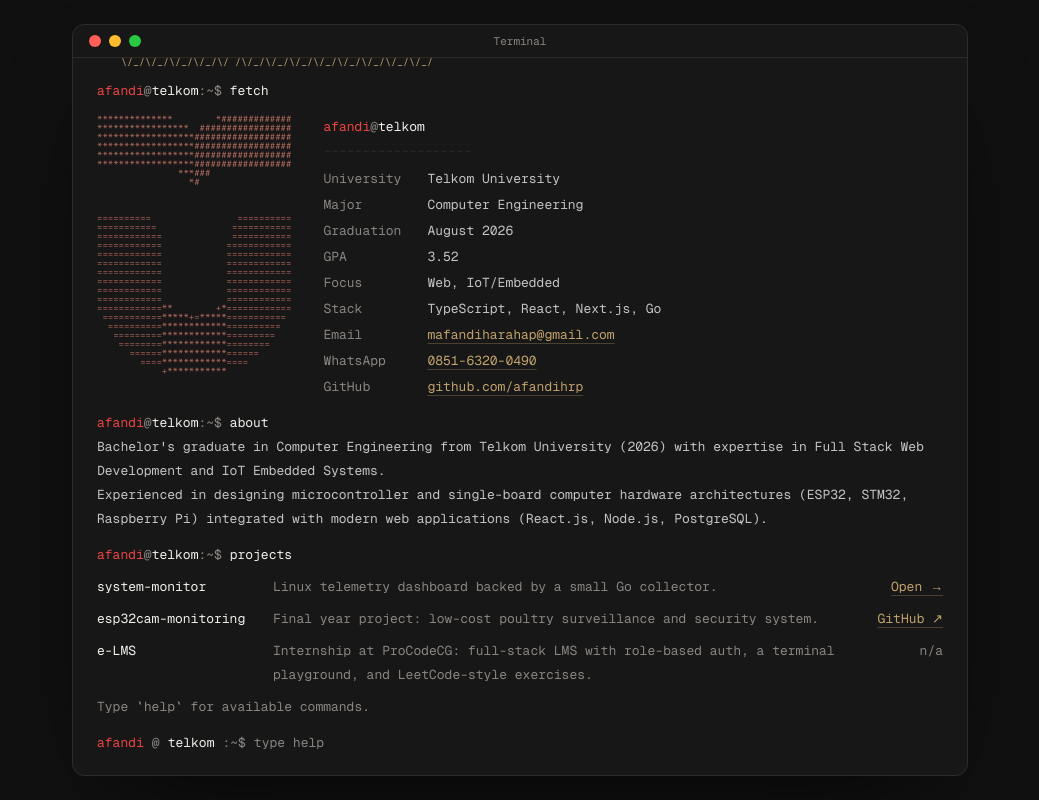
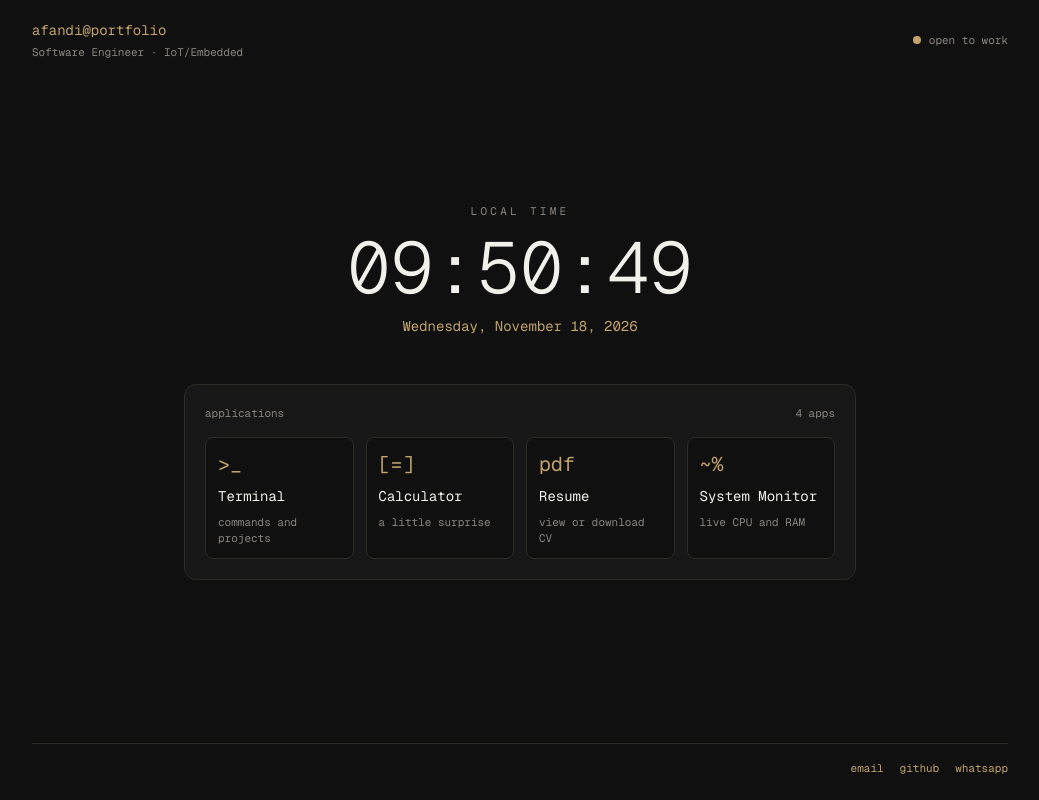
Before and after one commit to afandihrp/Port_afh_resume, a Next.js app: page / in a window 1280 px wide. Shown: the whole page, without its empty margins (120-1159 px from the left). Built offline with nearby package versions, Linux system fonts and the light colour scheme.

Commit message:
added desktop gui view

```diff
--- /dev/null
+++ b/app/components/Desktop.tsx
@@ -0,0 +1,184 @@
+"use client";
+
+import Link from "next/link";
+import { useEffect, useState } from "react";
+import { CalculatorPrank } from "./CalculatorPrank";
+import { ResumeViewer } from "./ResumeViewer";
+
+const timeFormatter = new Intl.DateTimeFormat("en-GB", {
+  hour: "2-digit",
+  minute: "2-digit",
+  second: "2-digit",
+  hour12: false,
+});
+
+const dateFormatter = new Intl.DateTimeFormat("en-US", {
+  weekday: "long",
+  day: "numeric",
+  month: "long",
+  year: "numeric",
+});
+
+type AppTileProps = {
+  label: string;
+  description: string;
+  glyph: string;
+  href?: string;
+  onClick?: () => void;
+};
+
+function AppTile({ label, description, glyph, href, onClick }: AppTileProps) {
+  const className =
+    "flex min-h-28 flex-col items-start gap-2 rounded-lg border border-term-line bg-term-bg p-3 text-left transition-colors hover:border-term-brass/60 hover:bg-term-line/40 focus-visible:border-term-brass focus-visible:outline-none";
+
+  const content = (
+    <>
+      <span aria-hidden="true" className="font-mono text-xl text-term-brass">
+        {glyph}
+      </span>
+      <span className="font-mono text-sm text-term-bright">{label}</span>
+      <span className="font-mono text-[11px] leading-4 text-term-dim">{description}</span>
+    </>
+  );
+
+  if (href) {
+    return (
+      <Link href={href} className={className}>
+        {content}
+      </Link>
+    );
+  }
+
+  return (
+    <button type="button" onClick={onClick} className={className}>
+      {content}
+    </button>
+  );
+}
+
+export default function Desktop() {
+  const [now, setNow] = useState<Date | null>(null);
+  const [calculatorExpression, setCalculatorExpression] = useState<string | null>(null);
+  const [isResumeOpen, setIsResumeOpen] = useState(false);
+
+  useEffect(() => {
+    const start = window.setTimeout(() => setNow(new Date()), 0);
+    const interval = window.setInterval(() => setNow(new Date()), 1000);
+
+    return () => {
+      window.clearTimeout(start);
+      window.clearInterval(interval);
+    };
+  }, []);
+
+  const time = now ? timeFormatter.format(now) : "--:--:--";
+  const date = now ? dateFormatter.format(now) : "—";
+
+  return (
+    <div className="desktop-page flex min-h-screen flex-col bg-term-bg text-term-ink">
+      <header className="mx-auto flex w-full max-w-5xl items-center justify-between gap-4 px-4 py-5 sm:px-6">
+        <div>
+          <p className="font-mono text-sm text-term-brass">afandi@portfolio</p>
+          <p className="mt-1 font-mono text-[11px] text-term-dim">
+            Software Engineer · IoT/Embedded
+          </p>
+        </div>
+
+        <div className="flex items-center gap-2 font-mono text-[11px] text-term-dim">
+          <span aria-hidden="true" className="h-2 w-2 rounded-full bg-term-brass" />
+          <span>open to work</span>
+        </div>
+      </header>
+
+      <main className="flex flex-1 items-center justify-center px-4 pb-10">
+        <div className="w-full max-w-2xl">
+          <section aria-label="Clock" className="text-center">
+            <p className="font-mono text-[11px] uppercase tracking-[0.3em] text-term-dim">
+              local time
+            </p>
+            <p className="mt-3 font-mono text-5xl font-light tabular-nums text-term-bright sm:text-7xl">
+              {time}
+            </p>
+            <p className="mt-3 font-mono text-sm text-term-brass">{date}</p>
+          </section>
+
+          <section
+            aria-label="Applications"
+            className="mt-12 rounded-xl border border-term-line bg-term-panel p-4 sm:p-5"
+          >
+            <div className="flex items-center justify-between font-mono text-[11px] text-term-dim">
+              <span>applications</span>
+              <span>4 apps</span>
+            </div>
+
+            <div className="mt-4 grid grid-cols-2 gap-3 sm:grid-cols-4">
+              <AppTile
+                label="Terminal"
+                description="commands and projects"
+                glyph=">_"
+                href="/terminal"
+              />
+              <AppTile
+                label="Calculator"
+                description="a little surprise"
+                glyph="[=]"
+                onClick={() => setCalculatorExpression("0")}
+              />
+              <AppTile
+                label="Resume"
+                description="view or download CV"
+                glyph="pdf"
+                onClick={() => setIsResumeOpen(true)}
+              />
+              <AppTile
+                label="System Monitor"
+                description="live CPU and RAM"
+                glyph="~%"
+                href="/stats"
+              />
+            </div>
+          </section>
+        </div>
+      </main>
+
+      <footer className="mx-auto w-full max-w-5xl px-4 pb-6 sm:px-6">
+        <div className="flex justify-end border-t border-term-line pt-4 font-mono text-[11px] text-term-dim">
+          <div className="flex gap-4">
+            <a
+              href="mailto:mafandiharahap@gmail.com"
+              className="text-term-brass transition-colors hover:text-term-bright"
+            >
+              email
+            </a>
+            <a
+              href="https://github.com/afandihrp"
+              target="_blank"
+              rel="noreferrer"
+              className="text-term-brass transition-colors hover:text-term-bright"
+            >
+              github
+            </a>
+            <a
+              href="https://wa.me/6285163200490"
+              target="_blank"
+              rel="noreferrer"
+              className="text-term-brass transition-colors hover:text-term-bright"
+            >
+              whatsapp
+            </a>
+          </div>
+        </div>
+      </footer>
+
+      <ResumeViewer isOpen={isResumeOpen} onClose={() => setIsResumeOpen(false)} />
+
+      {calculatorExpression === null ? null : (
+        <CalculatorPrank
+          key={calculatorExpression}
+          expression={calculatorExpression}
+          onClose={() => setCalculatorExpression(null)}
+        />
+      )}
+    </div>
+  );
+}
--- a/app/components/TerminalPortfolio.tsx
+++ b/app/components/TerminalPortfolio.tsx
@@ -10,6 +10,7 @@ import { CalculatorPrank } from "./CalculatorPrank";
 import { ResumeViewer } from "./ResumeViewer";
 import { TopOutput } from "./TopOutput";
 import { downloadResume } from "./resume";
+import { WindowControls } from "./WindowControls";
 
 const profile = {
   name: "Afandi",
@@ -620,11 +621,7 @@ export default function TerminalPortfolio() {
     <div className="terminal-page flex min-h-screen items-center justify-center bg-term-bg p-3 sm:p-6">
       <div className="flex h-[calc(100dvh-1.5rem)] max-h-[900px] w-full max-w-4xl flex-col overflow-hidden rounded-xl border border-term-line bg-term-panel shadow-[0_40px_100px_-50px_rgba(0,0,0,0.9)] sm:h-[calc(100dvh-3rem)]">
         <header className="relative flex items-center gap-2 border-b border-term-line px-4 py-2.5">
-          <div aria-hidden="true" className="flex items-center gap-2">
-            <span className="h-3 w-3 rounded-full bg-[#ff5f57]" />
-            <span className="h-3 w-3 rounded-full bg-[#febc2e]" />
-            <span className="h-3 w-3 rounded-full bg-[#28c840]" />
-          </div>
+          <WindowControls onClose={() => router.push("/")} />
 
           <span className="absolute left-1/2 -translate-x-1/2 font-mono text-[11px] text-term-dim">
             Terminal
--- /dev/null
+++ b/app/components/WindowControls.tsx
@@ -0,0 +1,24 @@
+"use client";
+
+type WindowControlsProps = {
+  onClose: () => void;
+};
+
+const CONTROL_COLORS = ["bg-[#ff5f57]", "bg-[#febc2e]", "bg-[#28c840]"];
+
+export function WindowControls({ onClose }: WindowControlsProps) {
+  return (
+    <div className="flex items-center gap-2">
+      {CONTROL_COLORS.map((color) => (
+        <button
+          key={color}
+          type="button"
+          onClick={onClose}
+          aria-label="Close window"
+          title="Close"
+          className={`h-3 w-3 rounded-full ${color} transition-opacity hover:opacity-70 focus-visible:outline-2 focus-visible:outline-offset-2 focus-visible:outline-term-brass`}
+        />
+      ))}
+    </div>
+  );
+}
--- a/app/globals.css
+++ b/app/globals.css
@@ -38,12 +38,16 @@ body {
   font-family: var(--font-geist-sans), system-ui, sans-serif;
 }
 
-body:has(.terminal-page) {
+body:has(.terminal-page),
+body:has(.desktop-page),
+body:has(.stats-page) {
   background: #101010;
   color: #c4c4c4;
 }
 
-html:has(.terminal-page) {
+html:has(.terminal-page),
+html:has(.desktop-page),
+html:has(.stats-page) {
   background: #101010;
 }
 
@@ -55,7 +59,9 @@ html {
   background: var(--rule);
 }
 
-.terminal-page ::selection {
+.terminal-page ::selection,
+.desktop-page ::selection,
+.stats-page ::selection {
   background: #3b3323;
   color: #f2f0eb;
 }
--- a/app/page.tsx
+++ b/app/page.tsx
@@ -1,11 +1,11 @@
 import type { Metadata } from "next";
-import TerminalPortfolio from "./components/TerminalPortfolio";
+import Desktop from "./components/Desktop";
 
 export const metadata: Metadata = {
-  title: "Afandi Web Developer - IoT/Embedded Engineer",
-  description: "Terminal portfolio.",
+  title: "Portfolio",
+  description: "Afandi — software engineer and IoT/embedded developer.",
 };
 
 export default function Home() {
-  return <TerminalPortfolio />;
+  return <Desktop />;
 }
--- a/app/stats/SystemDashboard.tsx
+++ b/app/stats/SystemDashboard.tsx
@@ -1,15 +1,17 @@
 "use client";
 
 import Link from "next/link";
+import { useRouter } from "next/navigation";
 import { useEffect, useRef, useState } from "react";
+import { WindowControls } from "../components/WindowControls";
 import type { ReactNode } from "react";
 
 const MAX_HISTORY = 60;
 const RAM_TOTAL_GB = 16;
 const SAMPLE_INTERVAL_MS = 1000;
 const ANIMATION_DURATION_MS = 600;
-const CPU_COLOR = "#2f6f4e";
-const RAM_COLOR = "#9a6b2f";
+const CPU_COLOR = "#c2a36b";
+const RAM_COLOR = "#b06a5c";
 const COLLECTOR_URL = "http://localhost:5000/stats";
 const COLLECTOR_TIMEOUT_MS = 800;
 
@@ -241,21 +243,23 @@ function Metric({
 
   return (
     <div>
-      <h2 className="text-xs font-medium uppercase tracking-[0.18em] text-muted">{label}</h2>
+      <h2 className="font-mono text-[11px] uppercase tracking-[0.18em] text-term-dim">{label}</h2>
 
-      <p className="mt-4 font-mono text-5xl font-medium tracking-tight tabular-nums text-ink">
+      <p className="mt-4 font-mono text-5xl font-medium tracking-tight tabular-nums text-term-bright">
         {animatedPercent.toFixed(1)}
-        <span className="ml-1 text-xl text-muted">%</span>
+        <span className="ml-1 text-xl text-term-dim">%</span>
       </p>
 
-      <div className="mt-5 h-1.5 overflow-hidden rounded-full bg-rule">
+      <div className="mt-5 h-1.5 overflow-hidden rounded-full bg-term-line">
         <div
           className="h-full rounded-full transition-[width] duration-700 ease-out"
           style={{ width: `${animatedPercent}%`, backgroundColor: color }}
         />
       </div>
 
-      <div className="mt-4 flex flex-wrap gap-x-6 gap-y-1 text-xs text-muted">{children}</div>
+      <div className="mt-4 flex flex-wrap gap-x-6 gap-y-1 font-mono text-[11px] text-term-dim">
+        {children}
+      </div>
     </div>
   );
 }
@@ -272,11 +276,13 @@ function HistoryChart({ cpuHistory, ramHistory }: { cpuHistory: number[]; ramHis
   const gridLevels = [25, 50, 75];
 
   return (
-    <section className="border-t border-rule pt-8">
+    <section className="border-t border-term-line pt-8">
       <div className="flex flex-wrap items-baseline justify-between gap-3">
-        <h2 className="text-xs font-medium uppercase tracking-[0.18em] text-muted">Last 60 seconds</h2>
+        <h2 className="font-mono text-[11px] uppercase tracking-[0.18em] text-term-dim">
+          Last 60 seconds
+        </h2>
 
-        <div className="flex items-center gap-5 text-xs text-muted">
+        <div className="flex items-center gap-5 font-mono text-[11px] text-term-dim">
           <span className="flex items-center gap-2">
             <span className="h-2 w-2 rounded-full" style={{ backgroundColor: CPU_COLOR }} />
             CPU
@@ -304,7 +310,7 @@ function HistoryChart({ cpuHistory, ramHistory }: { cpuHistory: number[]; ramHis
               x2={width}
               y1={y}
               y2={y}
-              stroke="var(--rule)"
+              stroke="var(--color-term-line)"
               strokeDasharray="3 6"
               vectorEffect="non-scaling-stroke"
             />
@@ -355,29 +361,39 @@ export default function SystemDashboard() {
   const ramUsedGB = (ramPercent / 100) * RAM_TOTAL_GB;
   const ramAvailableGB = RAM_TOTAL_GB - ramUsedGB;
 
+  const router = useRouter();
+
   return (
-    <div className="min-h-screen bg-paper text-ink">
-      <header className="mx-auto flex w-full max-w-3xl items-center justify-between gap-4 px-6 py-6 sm:py-8">
-        <Link href="/" className="text-sm font-medium transition-colors hover:text-muted">
-          ← Afandi
-        </Link>
-        <span className="flex items-center gap-2 font-mono text-xs text-muted">
+    <div className="stats-page min-h-screen bg-term-bg p-3 sm:p-6">
+      <div className="mx-auto w-full max-w-4xl overflow-hidden rounded-xl border border-term-line bg-term-panel shadow-[0_40px_100px_-50px_rgba(0,0,0,0.9)]">
+        <header className="relative flex items-center gap-2 border-b border-term-line px-4 py-2.5">
+          <WindowControls onClose={() => router.push("/")} />
+
+          <span className="absolute left-1/2 -translate-x-1/2 font-mono text-[11px] text-term-dim">
+            System Monitor
+          </span>
+
+          <span className="ml-auto flex items-center gap-2 font-mono text-[11px] text-term-dim">
             <span
               aria-hidden="true"
-            className="h-1.5 w-1.5 rounded-full bg-rule"
+              className="h-2 w-2 rounded-full bg-term-line"
               style={
                 SOURCE_DOT_COLORS[source] ? { backgroundColor: SOURCE_DOT_COLORS[source] } : undefined
               }
             />
-          {STATUS_LABELS[source]}
+            <span className="hidden sm:inline">{STATUS_LABELS[source]}</span>
           </span>
         </header>
 
-      <main className="mx-auto w-full max-w-3xl px-6 pb-20">
-        <div className="border-b border-rule pb-8">
-          <p className="text-sm text-muted">System monitor</p>
-          <h1 className="mt-2 text-3xl font-semibold tracking-tight sm:text-4xl">CPU and RAM</h1>
-          <p className="mt-3 max-w-xl text-sm leading-7 text-muted-strong">
+        <main className="terminal-scroll px-4 py-6 sm:px-8 sm:py-8">
+          <div className="border-b border-term-line pb-8">
+            <p className="font-mono text-[11px] uppercase tracking-[0.18em] text-term-dim">
+              System monitor
+            </p>
+            <h1 className="mt-2 font-mono text-2xl font-medium text-term-bright sm:text-3xl">
+              CPU and RAM
+            </h1>
+            <p className="mt-3 max-w-xl font-mono text-[12px] leading-6 text-term-ink">
               {SOURCE_DESCRIPTIONS[source]}
             </p>
           </div>
@@ -385,18 +401,18 @@ export default function SystemDashboard() {
           {source === "dummy" ? (
             <div
               role="status"
-            className="mt-6 flex items-start gap-3 rounded-md border border-rule px-4 py-3"
+              className="mt-6 flex items-start gap-3 rounded-md border border-term-line bg-term-bg px-4 py-3"
             >
               <span
                 aria-hidden="true"
                 className="mt-2 h-1.5 w-1.5 shrink-0 rounded-full"
                 style={{ backgroundColor: RAM_COLOR }}
               />
-            <div className="text-sm leading-6">
-              <p className="font-medium text-ink">Go backend offline</p>
-              <p className="mt-0.5 text-muted">
+              <div className="font-mono text-[12px] leading-6">
+                <p className="text-term-bright">Go backend offline</p>
+                <p className="mt-0.5 text-term-dim">
                   Showing dummy data. Start the collector at{" "}
-                <span className="font-mono text-xs">localhost:5000</span> to switch to live metrics.
+                  <span className="text-xs">localhost:5000</span> to switch to live metrics.
                 </p>
               </div>
             </div>
@@ -406,24 +422,24 @@ export default function SystemDashboard() {
             <div className="sm:pr-10">
               <Metric label="CPU usage" percent={cpuPercent} color={CPU_COLOR}>
                 <span>
-                60s avg <span className="font-mono text-ink">{cpuSummary.average.toFixed(1)}%</span>
+                  60s avg <span className="text-term-bright">{cpuSummary.average.toFixed(1)}%</span>
                 </span>
                 <span>
-                Peak <span className="font-mono text-ink">{cpuSummary.peak.toFixed(1)}%</span>
+                  Peak <span className="text-term-bright">{cpuSummary.peak.toFixed(1)}%</span>
                 </span>
               </Metric>
             </div>
 
-          <div className="sm:border-l sm:border-rule sm:pl-10">
+            <div className="sm:border-l sm:border-term-line sm:pl-10">
               <Metric label="Memory usage" percent={ramPercent} color={RAM_COLOR}>
                 <span>
-                <span className="font-mono text-ink">{ramUsedGB.toFixed(1)} GB</span> used
+                  <span className="text-term-bright">{ramUsedGB.toFixed(1)} GB</span> used
                 </span>
                 <span>
-                <span className="font-mono text-ink">{ramAvailableGB.toFixed(1)} GB</span> free
+                  <span className="text-term-bright">{ramAvailableGB.toFixed(1)} GB</span> free
                 </span>
                 <span>
-                60s avg <span className="font-mono text-ink">{ramSummary.average.toFixed(1)}%</span>
+                  60s avg <span className="text-term-bright">{ramSummary.average.toFixed(1)}%</span>
                 </span>
               </Metric>
             </div>
@@ -431,13 +447,14 @@ export default function SystemDashboard() {
 
           <HistoryChart cpuHistory={cpuHistory} ramHistory={ramHistory} />
 
-        <footer className="mt-10 flex flex-wrap items-center justify-between gap-3 border-t border-rule pt-6 text-xs text-muted">
+          <footer className="mt-10 flex flex-wrap items-center justify-between gap-3 border-t border-term-line pt-6 font-mono text-[11px] text-term-dim">
             <span>{FOOTER_LABELS[source]}</span>
-          <Link href="/" className="transition-colors hover:text-ink">
+            <Link href="/" className="text-term-brass transition-colors hover:text-term-bright">
               Portfolio →
             </Link>
           </footer>
         </main>
       </div>
+    </div>
   );
 }
--- /dev/null
+++ b/app/terminal/page.tsx
@@ -0,0 +1,11 @@
+import type { Metadata } from "next";
+import TerminalPortfolio from "../components/TerminalPortfolio";
+
+export const metadata: Metadata = {
+  title: "Terminal",
+  description: "Interactive terminal portfolio.",
+};
+
+export default function TerminalPage() {
+  return <TerminalPortfolio />;
+}
```
Also changed, not shown: app/components/CalculatorPrank.tsx (+2 -7 lines), app/components/ResumeViewer.tsx (+2 -9 lines). Lines whose indentation alone changed are shown as unchanged.
